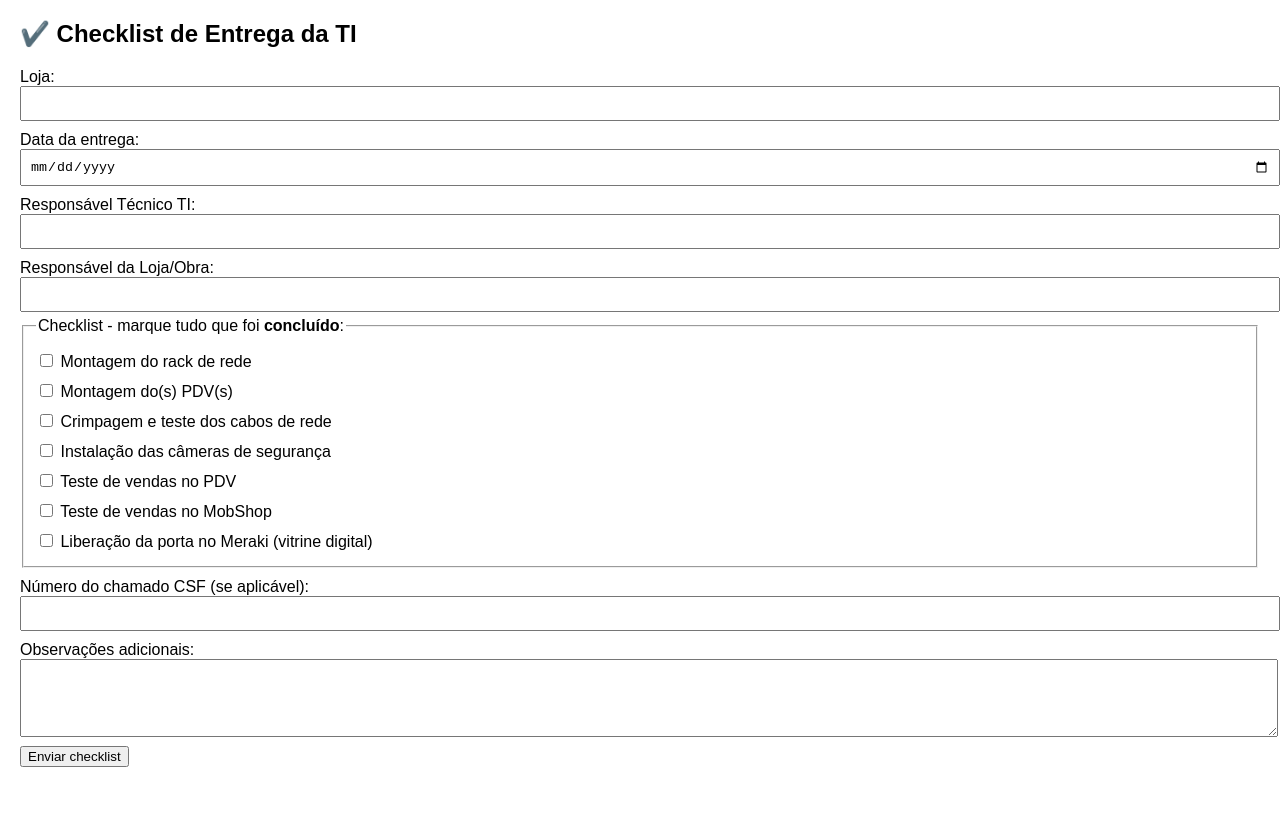
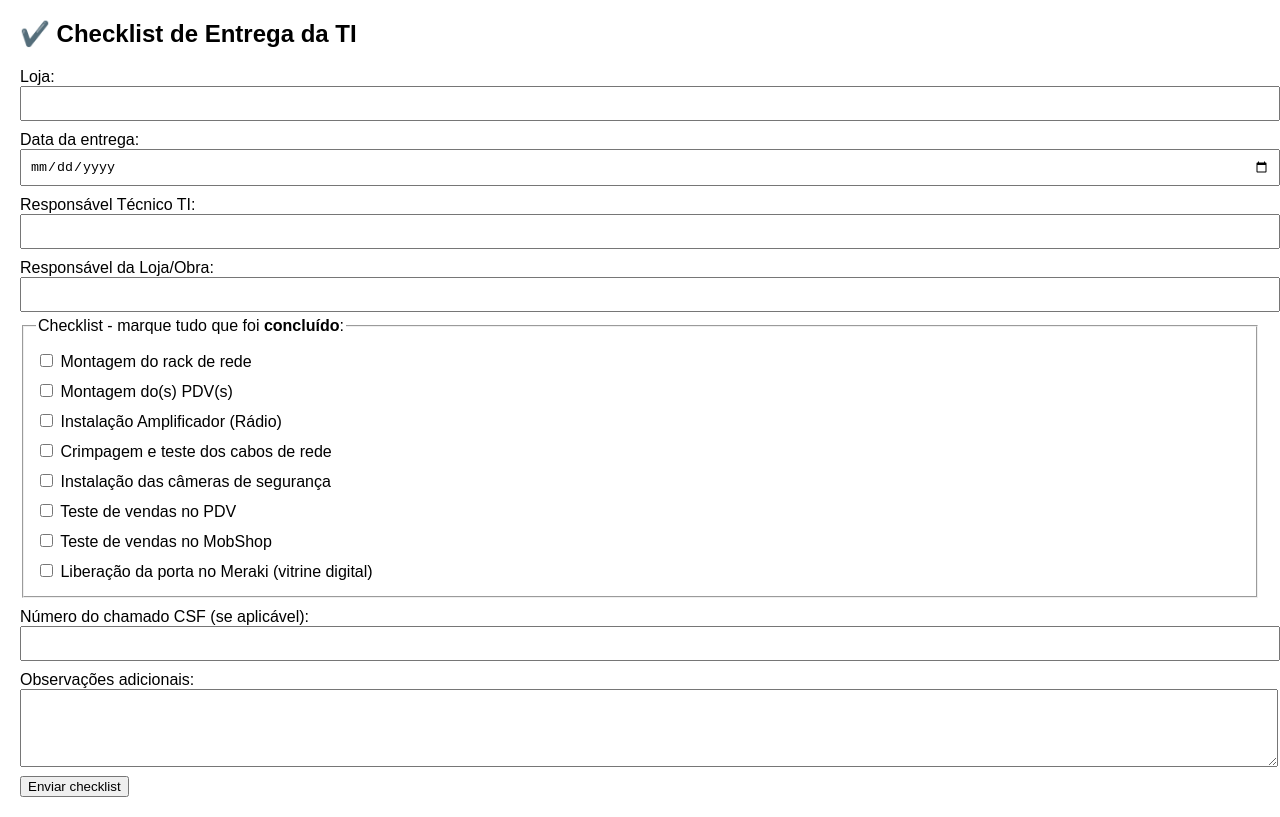
Before and after one commit to edweltoncslima/checklist-ti-obras, a plain HTML site: page index.html in a window 1280 px wide. Drawn offline with Linux system fonts and the light colour scheme.

Commit message:
Update index.html

```diff
--- a/index.html
+++ b/index.html
@@ -29,6 +29,7 @@
       <legend>Checklist - marque tudo que foi <strong>concluído</strong>:</legend>
       <label><input type="checkbox" name="MontagemRack"> Montagem do rack de rede</label>
       <label><input type="checkbox" name="MontagemPDV"> Montagem do(s) PDV(s)</label>
+      <label><input type="checkbox" name="MontagemPDV"> Instalação Amplificador (Rádio)</label>
       <label><input type="checkbox" name="CrimpagemCabos"> Crimpagem e teste dos cabos de rede</label>
       <label><input type="checkbox" name="InstalacaoCameras"> Instalação das câmeras de segurança</label>
       <label><input type="checkbox" name="TestePDV"> Teste de vendas no PDV</label>
```
